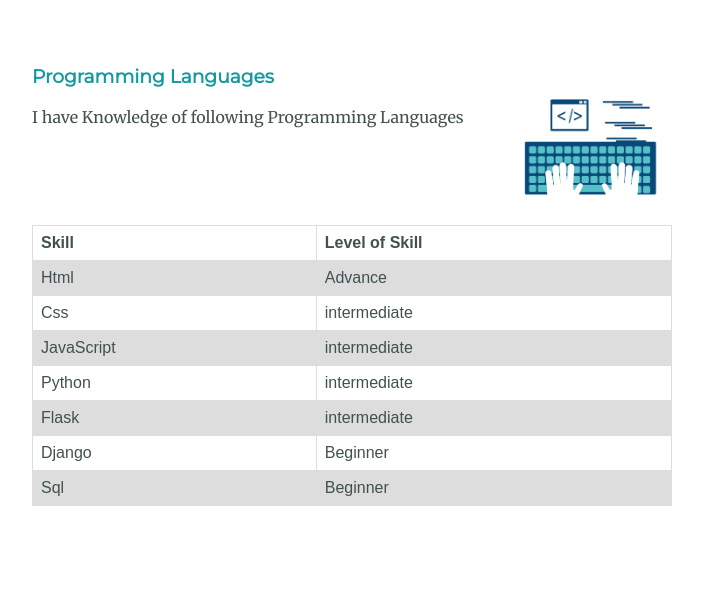
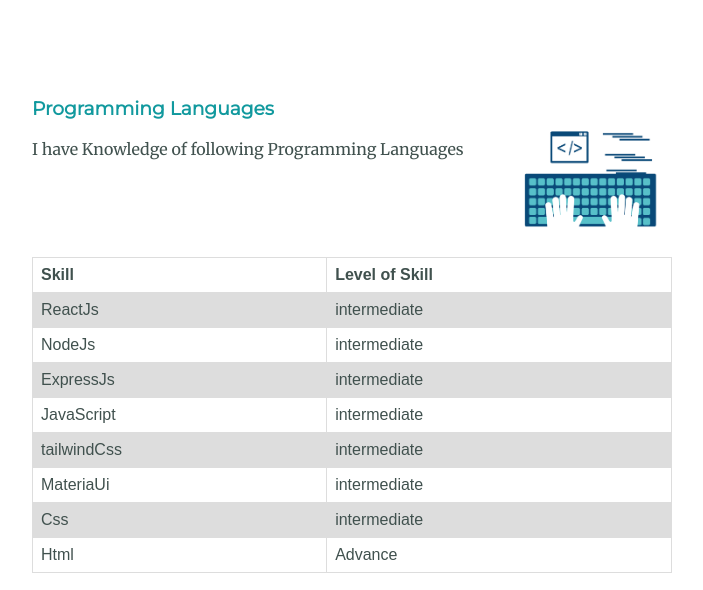
Before and after one commit to Rohanmisal/Mysite, a plain HTML site: page index.html in a window 1280 px wide. Shown: the part 2207-2797 px from the top of the page, without its empty margins (288-991 px from the left). Drawn offline with Linux system fonts and the light colour scheme.

Commit message:
Update index.html

```diff
--- a/index.html
+++ b/index.html
@@ -16,7 +16,7 @@
     <img class="top-cloud" src="static/images/cloud.png" alt="cloud">
     <div class="title-text">
       <h1>I'm Rohan.</h1>
-      <h2>a <span class="pro">pro</span>grammer.</h2>
+      <h2>a <span class="pro">React</span>Developer</h2>
     </div>
 
     <img class="bottom-cloud" src="static/images/cloud.png" alt="cloud">
@@ -27,7 +27,7 @@
     <div class="profile">
       <img src="static/images/angela.png" alt="angela-profile-img">
       <h2>Hello.</h2>
-      <p class="intro">I am an Web Developer. I have Completed my Bachelor of Engineering in Computer Engineering and have experience in Internship Of Web Development & Designing In Oasis Infobyte.</p>
+      <p class="intro">I am an React Developer. I have Completed my Bachelor of Engineering in Computer Engineering and have experience in Internship Of Web Development & Designing and also selected candidate of the HPSOLVE 2.O Hackthon.</p>
     </div>
     <hr>
     <div class="skills">
@@ -54,11 +54,15 @@
             <th>Level of Skill</th>
           </tr>
           <tr>
-            <td>Html</td>
-            <td>Advance</td>
+            <td>ReactJs</td>
+            <td>intermediate</td>
           </tr>
           <tr>
-            <td>Css</td>
+            <td>NodeJs</td>
+            <td>intermediate</td>
+          </tr>
+            <tr>
+            <td>ExpressJs</td>
             <td>intermediate</td>
           </tr>
            <tr>
@@ -66,24 +70,20 @@
             <td>intermediate</td>
           </tr>
           <tr>
-
-            <td >Python</td>
+            <td>tailwindCss</td>
             <td>intermediate</td>
           </tr>
            <tr>
-
-            <td >Flask</td>
+            <td >MateriaUi</td>
             <td>intermediate</td>
           </tr>
            <tr>
-
-            <td >Django</td>
-            <td>Beginner</td>
+            <td>Css</td>
+            <td>intermediate</td>
           </tr>
           <tr>
-
-            <td >Sql</td>
-            <td>Beginner</td>
+            <td>Html</td>
+            <td>Advance</td>
           </tr>
         </table>
       </div>
```
Lines whose indentation alone changed are shown as unchanged.
